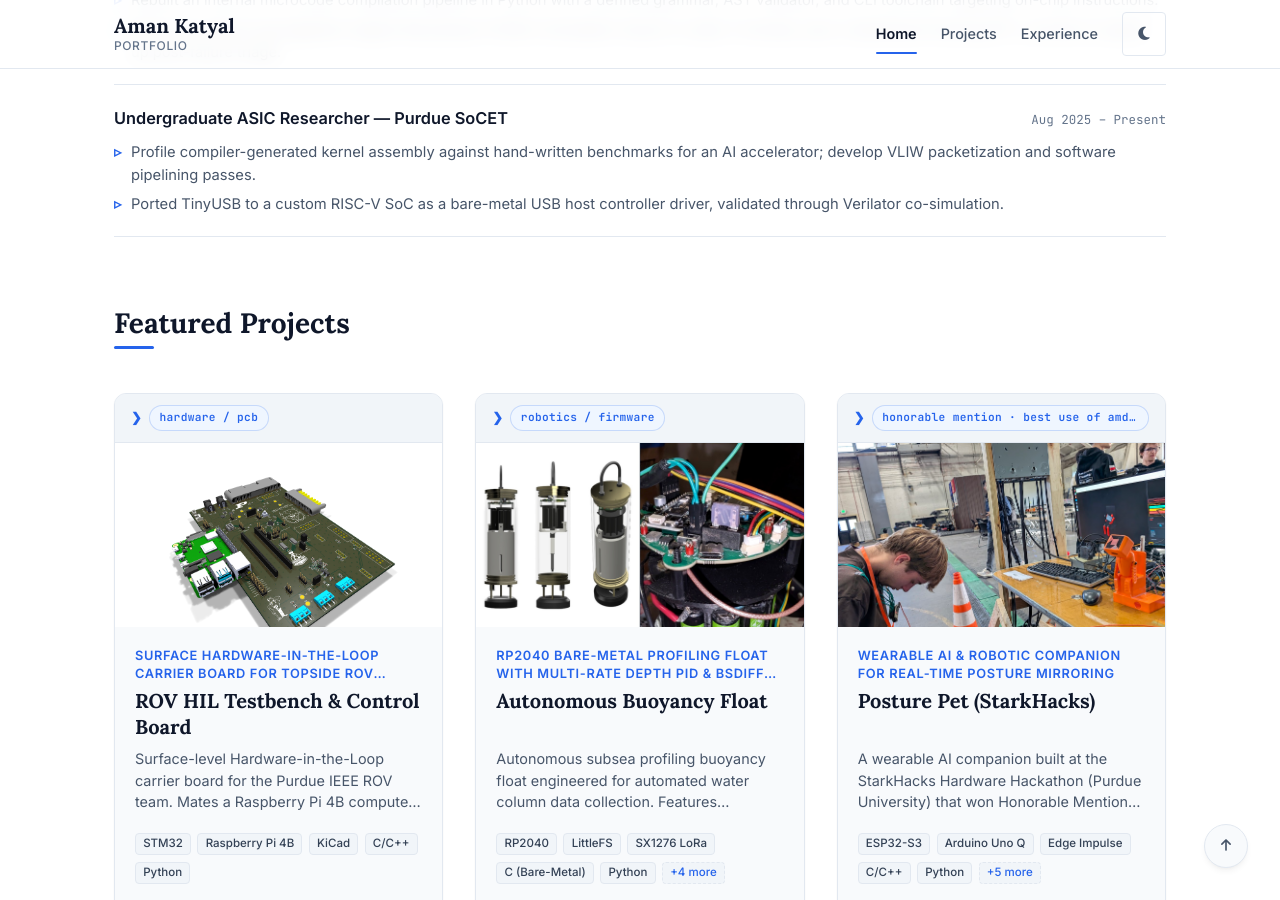
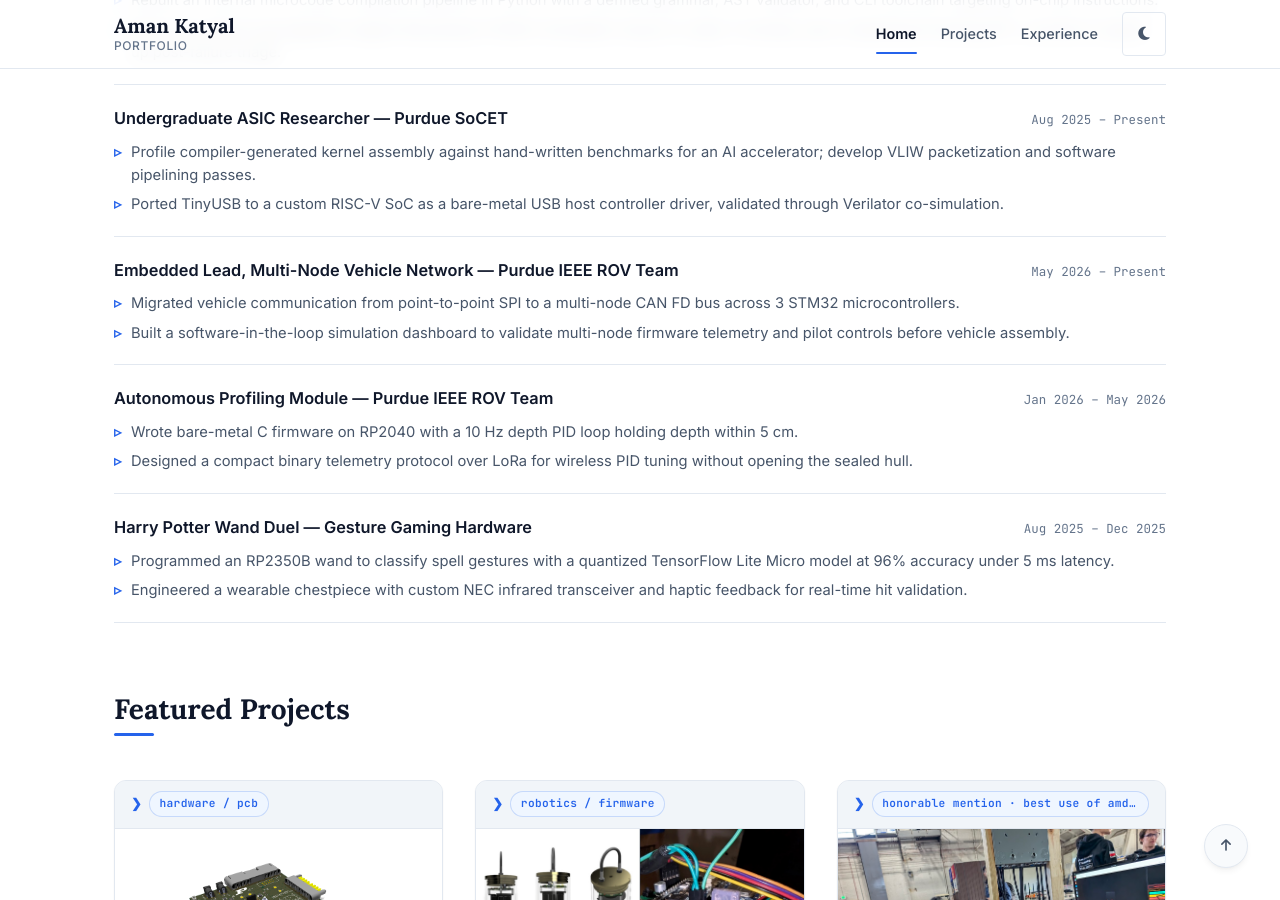
Before and after one commit to aman-katyal/aman-katyal.github.io, a Jekyll site: the page built from index.md, in a window 1280 px wide and 900 px high, scrolled down 1262 px. Built offline with Jekyll 4.4.1, drawn with Linux system fonts in a browser that asks for light colours.

Commit message:
experience: full resume roles; refresh hosted resume PDF

```diff
--- a/index.md
+++ b/index.md
@@ -118,6 +118,36 @@ title: Aman Katyal | Portfolio
         <li><span class="highlight-bullet">▹</span><span>Ported TinyUSB to a custom RISC-V SoC as a bare-metal USB host controller driver, validated through Verilator co-simulation.</span></li>
       </ul>
     </div>
+    <div class="exp-entry">
+      <div class="exp-head">
+        <span class="exp-role">Embedded Lead, Multi-Node Vehicle Network — Purdue IEEE ROV Team</span>
+        <span class="exp-meta">May 2026 – Present</span>
+      </div>
+      <ul class="exp-bullets">
+        <li><span class="highlight-bullet">▹</span><span>Migrated vehicle communication from point-to-point SPI to a multi-node CAN FD bus across 3 STM32 microcontrollers.</span></li>
+        <li><span class="highlight-bullet">▹</span><span>Built a software-in-the-loop simulation dashboard to validate multi-node firmware telemetry and pilot controls before vehicle assembly.</span></li>
+      </ul>
+    </div>
+    <div class="exp-entry">
+      <div class="exp-head">
+        <span class="exp-role">Autonomous Profiling Module — Purdue IEEE ROV Team</span>
+        <span class="exp-meta">Jan 2026 – May 2026</span>
+      </div>
+      <ul class="exp-bullets">
+        <li><span class="highlight-bullet">▹</span><span>Wrote bare-metal C firmware on RP2040 with a 10 Hz depth PID loop holding depth within 5 cm.</span></li>
+        <li><span class="highlight-bullet">▹</span><span>Designed a compact binary telemetry protocol over LoRa for wireless PID tuning without opening the sealed hull.</span></li>
+      </ul>
+    </div>
+    <div class="exp-entry">
+      <div class="exp-head">
+        <span class="exp-role">Harry Potter Wand Duel — Gesture Gaming Hardware</span>
+        <span class="exp-meta">Aug 2025 – Dec 2025</span>
+      </div>
+      <ul class="exp-bullets">
+        <li><span class="highlight-bullet">▹</span><span>Programmed an RP2350B wand to classify spell gestures with a quantized TensorFlow Lite Micro model at 96% accuracy under 5 ms latency.</span></li>
+        <li><span class="highlight-bullet">▹</span><span>Engineered a wearable chestpiece with custom NEC infrared transceiver and haptic feedback for real-time hit validation.</span></li>
+      </ul>
+    </div>
   </div>
 </div>
 
```
Also changed, not shown: 1 other file.
